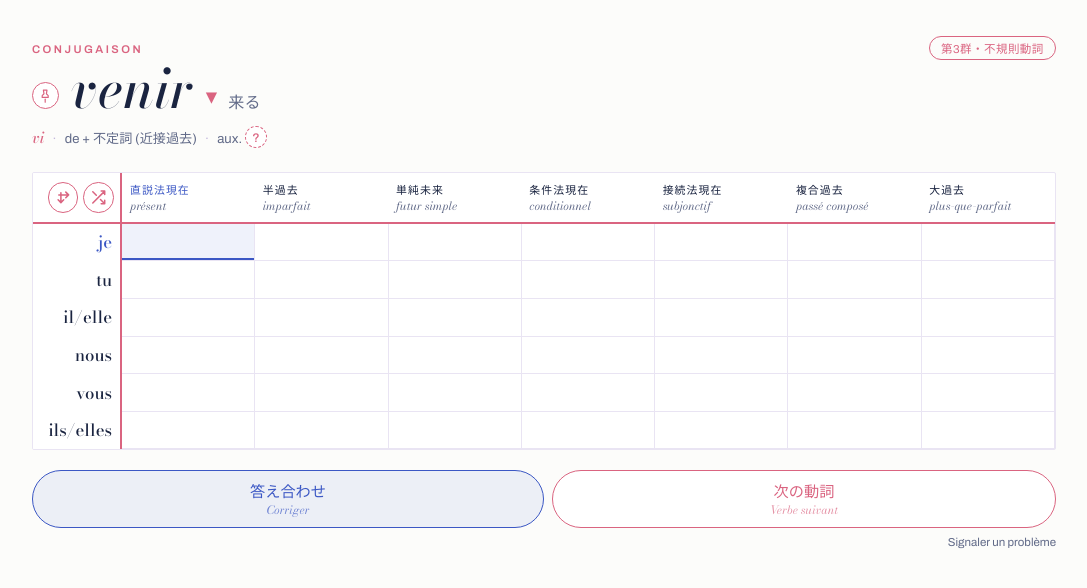
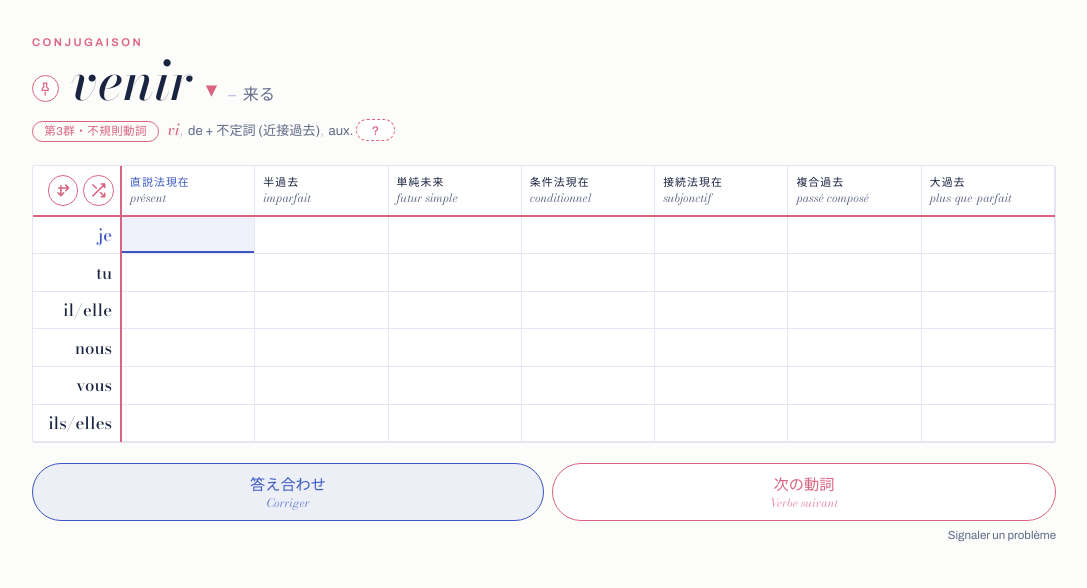
Before and after one commit to kamataryo/conjugaison-seyes, a plain HTML site: page index.html in a window 1280 px wide. Shown: the whole page, without its empty margins (96-1183 px from the left). Drawn offline with nearby package versions, Linux system fonts and the light colour scheme.

Commit message:
Fix style

```diff
--- a/app.js
+++ b/app.js
@@ -151,13 +151,13 @@ function build() {
 // 助動詞は複合過去・大過去の答えそのものなので、押すまで伏せておく
 function renderGloss() {
   const aux = auxOf(verb);
-  $("gloss").innerHTML = [
+  $("gloss").innerHTML = `<span class="chip">${classify(verb).label}</span>` + [
     verb.kind && `<i>${verb.kind}</i>`,
-    verb.usage,
+    verb.usage?.join(" / "), // 語法の中の並列は / 。項目の区切り(,)と混ざらないように
     auxShown
       ? `aux. <i>${aux}</i>`
       : `aux. <button id="aux-hint" aria-label="助動詞を表示" title="助動詞を表示"><span>?</span></button>`,
-  ].filter(Boolean).join('<span class="sep">·</span>');
+  ].filter(Boolean).join('<span class="sep">,</span>');
   // 用例は必ず活用形を含むので、答え合わせのあとだけ出す
   $("ex").innerHTML = checked && verb.ex
     ? `${verb.ex[0]}<small>${verb.ex[1]}</small>` : "";
@@ -269,11 +269,9 @@ function reset() {
 
 function load(v) {
   verb = v;
-  const kind = classify(v);
   $("verb").textContent = infinitiveLabel(v);
   $("pick").value = verbs.indexOf(v); // 「次の動詞」やピンで動いたときも選択を合わせる
   $("meaning").textContent = v.meaning ?? "";
-  $("group").textContent = kind.label;
   answers = PRONOUNS.flatMap((_, p) => TENSES.map((t) => conjugate(v, t.key, p)));
   femAnswers = PRONOUNS.flatMap((_, p) => TENSES.map((t) => conjugate(v, t.key, p, true)));
   values.fill("");
--- a/index.html
+++ b/index.html
@@ -112,6 +112,8 @@
     font-family: var(--body); font-style: normal; font-weight: 400;
     font-size: 1rem; letter-spacing: .01em; color: var(--ink-soft);
   }
+  /* 見出し語と訳語の境。記号自体は主張させない */
+  #meaning:not(:empty)::before { content: "–"; margin-right: .4em; color: var(--rule); }
   /* 動詞の右の ▾。押すとブラウザ標準の一覧が開く */
   .pick {
     position: relative; top: -.15em; /* 動詞のベースラインに対して少し上げる */
@@ -129,11 +131,12 @@
     font-family: var(--display); font-style: italic; font-weight: 500;
     font-size: .95rem; color: var(--margin);
   }
-  .gloss .sep { margin: 0 .5rem; color: var(--rule); }
+  /* 区切りは辞書にならってカンマ。中黒は point médian と紛れるので使わない */
+  .gloss .sep { margin-right: .3rem; color: var(--rule); }
   /* 伏せた助動詞。破線の枠で「まだ出していない」ことを示す */
   #aux-hint {
     display: inline-grid; place-items: center; vertical-align: middle;
-    width: 1.4rem; height: 1.4rem; padding: 0; min-width: 0;
+    width: 2.4rem; height: 1.4rem; padding: 0; min-width: 0; /* 出てくる avoir / être の横長に合わせる。角丸は button 既定のカプセル */
     font: 500 .78rem/1 var(--body);
     position: relative; top: -2px; /* aux. の字面に合わせて少し上げる */
     border-style: dashed; color: var(--margin); border-color: var(--margin);
@@ -152,10 +155,9 @@
     display: block; font-family: var(--body); font-style: normal;
     font-size: .78rem; color: var(--ink-soft); margin-top: .15rem;
   }
-  .eyebrow-row { display: flex; flex-wrap: wrap; align-items: baseline; justify-content: space-between; gap: .5rem; }
-  /* 余白線と同じ赤で目立たせる */
+  /* 余白線と同じ赤で目立たせる。gloss の先頭に置くので右に余白 */
   .chip {
-    font-size: .72rem; letter-spacing: .04em; color: var(--margin);
+    font-size: .72rem; letter-spacing: .04em; color: var(--margin); margin-right: .5rem;
     border: 1px solid var(--margin); border-radius: 999px; padding: .2rem .7rem;
     white-space: nowrap;
   }
@@ -164,11 +166,12 @@
   table { border-collapse: collapse; width: 100%; }
   th { font-weight: 500; text-align: left; }
   /* 見出しの位置で決まるぶん(余白・罫・sticky)。中身が人称でも時制でも共通 */
-  thead th { padding: .45rem .5rem; white-space: nowrap; border-bottom: 2px solid var(--margin); }
+  thead th { padding: .45rem .5rem; white-space: nowrap; border-bottom: 2px solid var(--margin); border-right: 1px solid var(--rule-faint); }
   tbody th {
     position: sticky; left: 0; z-index: 1; background: var(--card);
     padding: 0 .5rem; white-space: nowrap;
     border-right: 2px solid var(--margin);
+    border-bottom: 1px solid var(--rule-faint);
   }
   /* 見出しの中身で決まるぶん。行と列を入れ替えても字面はついて回る */
   th.pron { font-family: var(--display); font-size: 1.05rem; }
@@ -351,10 +354,7 @@
 
 <main hidden>
   <header>
-    <div class="eyebrow-row">
-      <p class="eyebrow">conjugaison</p>
-      <span class="chip" id="group"></span>
-    </div>
+    <p class="eyebrow">conjugaison</p>
     <h1><button id="pin" aria-pressed="false" aria-label="この表をピン留め" title="この表をピン留め">
       <svg viewBox="0 0 24 24" fill="none" stroke="currentColor" stroke-width="2"
            stroke-linecap="round" stroke-linejoin="round" aria-hidden="true">
--- a/verbs.json
+++ b/verbs.json
@@ -3,14 +3,14 @@
     "infinitive": "parler",
     "kind": "vi/vt",
     "meaning": "話す",
-    "usage": "à qn・de qc",
+    "usage": ["à qn", "de qc"],
     "ex": ["Il parle à sa sœur.", "彼は妹に話しかける"]
   },
   {
     "infinitive": "aimer",
     "kind": "vt",
     "meaning": "好む・愛する",
-    "usage": "+ 不定詞",
+    "usage": ["+ 不定詞"],
     "ex": ["Elle aime chanter.", "彼女は歌うのが好きだ"]
   },
   {
@@ -36,49 +36,49 @@
     "infinitive": "habiter",
     "kind": "vi/vt",
     "meaning": "住む",
-    "usage": "(à) + 場所",
+    "usage": ["(à) + 場所"],
     "ex": ["Elle habite à Lyon.", "彼女はリヨンに住んでいる"]
   },
   {
     "infinitive": "finir",
     "kind": "vi/vt",
     "meaning": "終える",
-    "usage": "de + 不定詞",
+    "usage": ["de + 不定詞"],
     "ex": ["Il finit de manger.", "彼は食べ終える"]
   },
   {
     "infinitive": "choisir",
     "kind": "vt",
     "meaning": "選ぶ",
-    "usage": "de + 不定詞",
+    "usage": ["de + 不定詞"],
     "ex": ["Elle choisit de partir.", "彼女は出発することを選ぶ"]
   },
   {
     "infinitive": "réussir",
     "kind": "vi/vt",
     "meaning": "成功する",
-    "usage": "à + 不定詞",
+    "usage": ["à + 不定詞"],
     "ex": ["Il réussit à ouvrir la porte.", "彼はドアを開けることに成功する"]
   },
   {
     "infinitive": "vendre",
     "kind": "vt",
     "meaning": "売る",
-    "usage": "qc à qn",
+    "usage": ["qc à qn"],
     "ex": ["Elle vend sa voiture à un ami.", "彼女は車を友人に売る"]
   },
   {
     "infinitive": "attendre",
     "kind": "vt",
     "meaning": "待つ",
-    "usage": "de + 不定詞",
+    "usage": ["de + 不定詞"],
     "ex": ["Il attend le train.", "彼は電車を待つ"]
   },
   {
     "infinitive": "répondre",
     "kind": "vi/vt",
     "meaning": "答える",
-    "usage": "à qn・à qc",
+    "usage": ["à qn", "à qc"],
     "ex": ["Elle répond à ma question.", "彼女は私の質問に答える"]
   },
   {
@@ -115,7 +115,7 @@
     "infinitive": "aller",
     "kind": "vi",
     "meaning": "行く",
-    "usage": "+ 不定詞 (近接未来)",
+    "usage": ["+ 不定詞 (近接未来)"],
     "ex": ["Il va à la gare.", "彼は駅へ行く"],
     "pp": "allé",
     "aux": "être",
@@ -131,7 +131,7 @@
     "infinitive": "faire",
     "kind": "vt",
     "meaning": "する・作る",
-    "usage": "+ 不定詞 (使役)",
+    "usage": ["+ 不定詞 (使役)"],
     "ex": ["Elle fait un gâteau.", "彼女はケーキを作る"],
     "pp": "fait",
     "aux": "avoir",
@@ -147,7 +147,7 @@
     "infinitive": "pouvoir",
     "kind": "vt",
     "meaning": "〜できる",
-    "usage": "+ 不定詞",
+    "usage": ["+ 不定詞"],
     "ex": ["Il peut venir demain.", "彼は明日来ることができる"],
     "pp": "pu",
     "aux": "avoir",
@@ -163,7 +163,7 @@
     "infinitive": "vouloir",
     "kind": "vt",
     "meaning": "欲する",
-    "usage": "+ 不定詞",
+    "usage": ["+ 不定詞"],
     "ex": ["Elle veut un café.", "彼女はコーヒーが欲しい"],
     "pp": "voulu",
     "aux": "avoir",
@@ -179,7 +179,7 @@
     "infinitive": "devoir",
     "kind": "vt",
     "meaning": "〜しなければならない",
-    "usage": "+ 不定詞",
+    "usage": ["+ 不定詞"],
     "ex": ["Il doit travailler ce soir.", "彼は今晩働かなければならない"],
     "pp": "dû",
     "aux": "avoir",
@@ -195,7 +195,7 @@
     "infinitive": "savoir",
     "kind": "vt",
     "meaning": "知る",
-    "usage": "+ 不定詞",
+    "usage": ["+ 不定詞"],
     "ex": ["Elle sait nager.", "彼女は泳ぐことができる"],
     "pp": "su",
     "aux": "avoir",
@@ -211,7 +211,7 @@
     "infinitive": "venir",
     "kind": "vi",
     "meaning": "来る",
-    "usage": "de + 不定詞 (近接過去)",
+    "usage": ["de + 不定詞 (近接過去)"],
     "ex": ["Il vient chez moi.", "彼は私の家に来る"],
     "pp": "venu",
     "aux": "être",
@@ -227,7 +227,7 @@
     "infinitive": "partir",
     "kind": "vi",
     "meaning": "出発する",
-    "usage": "pour・à + 場所",
+    "usage": ["pour", "à + 場所"],
     "ex": ["Elle part pour Rome.", "彼女はローマへ出発する"],
     "pp": "parti",
     "aux": "être",
@@ -273,7 +273,7 @@
     "infinitive": "dire",
     "kind": "vt",
     "meaning": "言う",
-    "usage": "à qn de + 不定詞",
+    "usage": ["à qn de + 不定詞"],
     "ex": ["Il dit la vérité.", "彼は本当のことを言う"],
     "pp": "dit",
     "aux": "avoir",
@@ -348,7 +348,7 @@
     "pron": true,
     "kind": "vpr",
     "meaning": "覚えている・思い出す",
-    "usage": "de qc",
+    "usage": ["de qc"],
     "ex": ["Il se souvient de ce jour.", "彼はその日のことを覚えている"],
     "pp": "souvenu",
     "forms": {
@@ -369,7 +369,7 @@
     "infinitive": "donner",
     "kind": "vt",
     "meaning": "与える",
-    "usage": "qc à qn",
+    "usage": ["qc à qn"],
     "ex": ["Il donne un cadeau à sa mère.", "彼は母に贈り物を渡す"]
   },
   {
@@ -388,21 +388,21 @@
     "infinitive": "penser",
     "kind": "vi/vt",
     "meaning": "思う・考える",
-    "usage": "à qc・que + 直説法",
+    "usage": ["à qc", "que + 直説法"],
     "ex": ["Elle pense à son voyage.", "彼女は旅行のことを考えている"]
   },
   {
     "infinitive": "jouer",
     "kind": "vi",
     "meaning": "遊ぶ・演奏する",
-    "usage": "à + 競技・de + 楽器",
+    "usage": ["à + 競技", "de + 楽器"],
     "ex": ["Il joue du piano.", "彼はピアノを弾く"]
   },
   {
     "infinitive": "arriver",
     "kind": "vi",
     "meaning": "到着する",
-    "usage": "à + 場所",
+    "usage": ["à + 場所"],
     "ex": ["Elle arrive à la gare.", "彼女は駅に着く"],
     "aux": "être"
   },
@@ -410,7 +410,7 @@
     "infinitive": "entrer",
     "kind": "vi",
     "meaning": "入る",
-    "usage": "dans + 場所",
+    "usage": ["dans + 場所"],
     "ex": ["Il entre dans la salle.", "彼は部屋に入る"],
     "aux": "être"
   },
@@ -431,14 +431,14 @@
     "infinitive": "remplir",
     "kind": "vt",
     "meaning": "満たす",
-    "usage": "qc de qc",
+    "usage": ["qc de qc"],
     "ex": ["Il remplit son verre d'eau.", "彼はコップを水で満たす"]
   },
   {
     "infinitive": "obéir",
     "kind": "vi",
     "meaning": "従う",
-    "usage": "à qn",
+    "usage": ["à qn"],
     "ex": ["Elle obéit à ses parents.", "彼女は両親に従う"]
   },
   {
@@ -457,7 +457,7 @@
     "infinitive": "descendre",
     "kind": "vi",
     "meaning": "降りる",
-    "usage": "de + 場所",
+    "usage": ["de + 場所"],
     "ex": ["Il descend du train.", "彼は電車を降りる"],
     "aux": "être"
   },
@@ -476,7 +476,7 @@
     "infinitive": "commencer",
     "kind": "vi/vt",
     "meaning": "始める・始まる",
-    "usage": "à + 不定詞",
+    "usage": ["à + 不定詞"],
     "ex": ["Nous commençons à travailler.", "私たちは働き始める"],
     "group": 1,
     "forms": {
@@ -488,7 +488,7 @@
     "infinitive": "acheter",
     "kind": "vt",
     "meaning": "買う",
-    "usage": "qc à qn",
+    "usage": ["qc à qn"],
     "ex": ["Elle achète du pain.", "彼女はパンを買う"],
     "group": 1,
     "forms": {
@@ -515,7 +515,7 @@
     "infinitive": "préférer",
     "kind": "vt",
     "meaning": "より好む",
-    "usage": "+ 不定詞",
+    "usage": ["+ 不定詞"],
     "ex": ["Elle préfère le thé.", "彼女は紅茶のほうが好きだ"],
     "group": 1,
     "forms": {
@@ -540,7 +540,7 @@
     "infinitive": "envoyer",
     "kind": "vt",
     "meaning": "送る",
-    "usage": "qc à qn",
+    "usage": ["qc à qn"],
     "ex": ["Elle envoie une lettre à son ami.", "彼女は友人に手紙を送る"],
     "group": 1,
     "forms": {
@@ -584,7 +584,7 @@
     "infinitive": "écrire",
     "kind": "vt",
     "meaning": "書く",
-    "usage": "à qn",
+    "usage": ["à qn"],
     "ex": ["Il écrit à sa famille.", "彼は家族に手紙を書く"],
     "pp": "écrit",
     "aux": "avoir",
@@ -630,7 +630,7 @@
     "infinitive": "sortir",
     "kind": "vi",
     "meaning": "出る・外出する",
-    "usage": "de + 場所",
+    "usage": ["de + 場所"],
     "ex": ["Elle sort de la maison.", "彼女は家を出る"],
     "pp": "sorti",
     "aux": "être",
@@ -706,7 +706,7 @@
     "infinitive": "vivre",
     "kind": "vi",
     "meaning": "生きる・暮らす",
-    "usage": "à + 場所",
+    "usage": ["à + 場所"],
     "ex": ["Il vit à Marseille.", "彼はマルセイユで暮らしている"],
     "pp": "vécu",
     "aux": "avoir",
@@ -722,7 +722,7 @@
     "infinitive": "croire",
     "kind": "vi/vt",
     "meaning": "信じる・思う",
-    "usage": "à qc・que + 直説法",
+    "usage": ["à qc", "que + 直説法"],
     "ex": ["Elle croit à cette histoire.", "彼女はその話を信じている"],
     "pp": "cru",
     "aux": "avoir",
@@ -753,7 +753,7 @@
     "infinitive": "tenir",
     "kind": "vt",
     "meaning": "持つ・保つ",
-    "usage": "à qc (執着する)",
+    "usage": ["à qc (執着する)"],
     "ex": ["Elle tient son sac.", "彼女はかばんを持っている"],
     "pp": "tenu",
     "aux": "avoir",
@@ -815,7 +815,7 @@
     "pron": true,
     "kind": "vpr",
     "meaning": "急ぐ",
-    "usage": "de + 不定詞",
+    "usage": ["de + 不定詞"],
     "ex": ["Il se dépêche de partir.", "彼は急いで出発する"]
   },
   {
```
